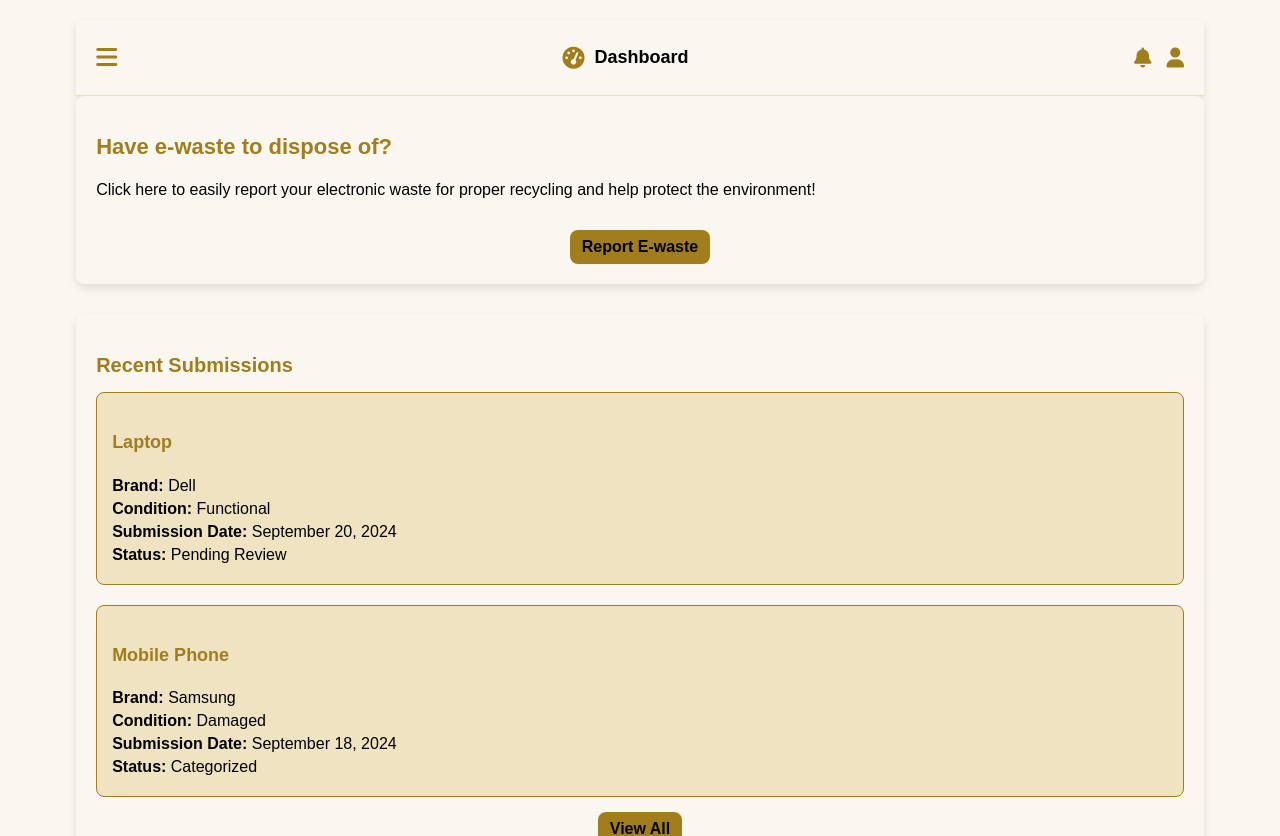
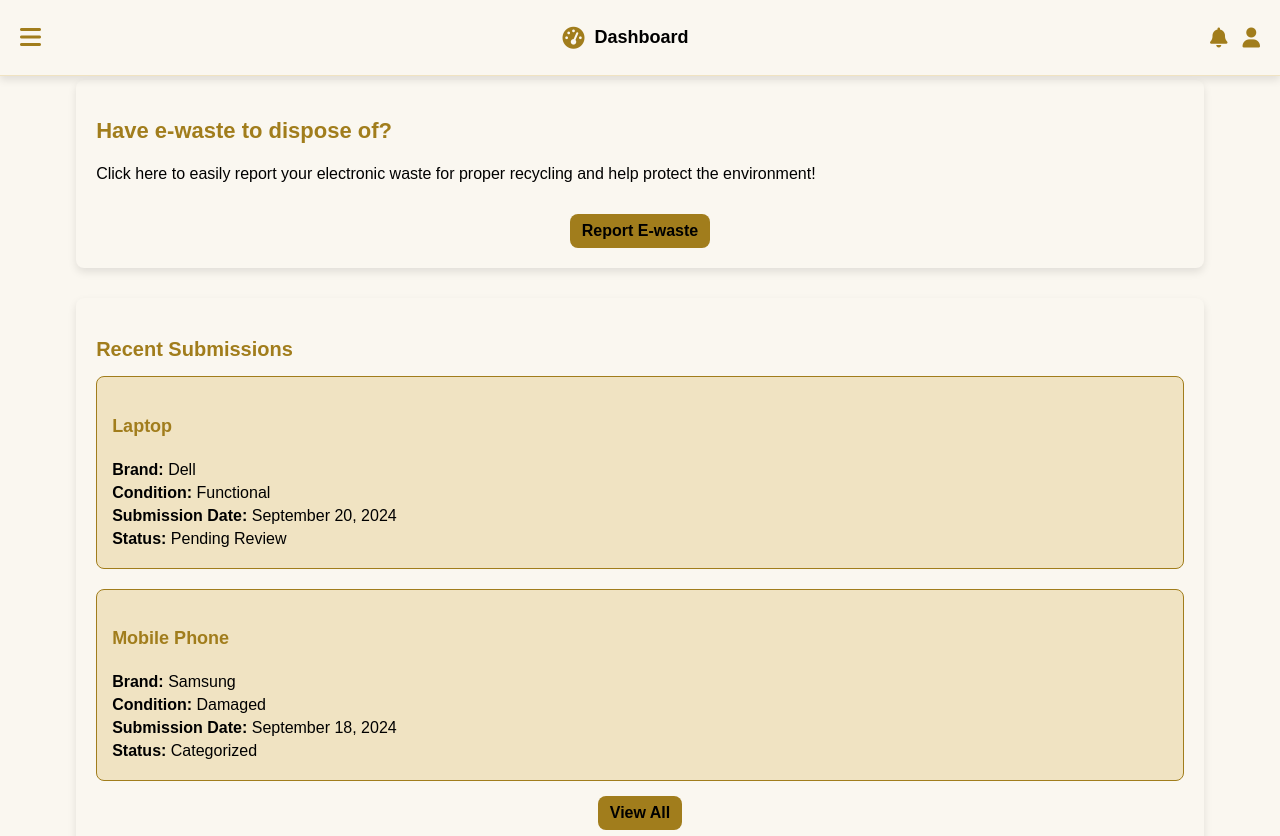
Before and after one commit to wanguilindsey/E-waste, a React (Create React App) app in the folder e_waste/: page /dashboard in a window 1280 px wide. Shown: the top 836 px of the page. Built offline with nearby package versions, Linux system fonts and the light colour scheme.

Commit message:
header adjustments

```diff
--- a/e_waste/public/styles.css
+++ b/e_waste/public/styles.css
@@ -25,6 +25,11 @@ body {
     border-radius: 10px;
     box-shadow: 0 4px 8px rgba(0, 0, 0, 0.1);
 }
+
+.report-ewaste-container {
+    margin-top: 80px;
+}
+
 
 h2 {
     margin-bottom: 20px;
@@ -218,6 +223,7 @@ button:hover {
     padding: 20px;
     font-family: Arial, sans-serif;
     color: black;
+    margin-top: 60px;
 }
 
 .report-ewaste-section,
@@ -291,6 +297,10 @@ h2, h3 {
 }
 
 .header {
+    width: 100vw;
+    position: fixed;
+    top: 0;
+    left: 0;
     display: flex;
     align-items: center;
     justify-content: space-between;
@@ -299,6 +309,7 @@ h2, h3 {
     box-shadow: 0 4px 8px rgba(0, 0, 0, 0.1);
     color: #A17D1C;
     border-bottom: 1px solid #F0E3C2;
+    z-index: 1000;
 }
 
 .menu-icon i {
```
